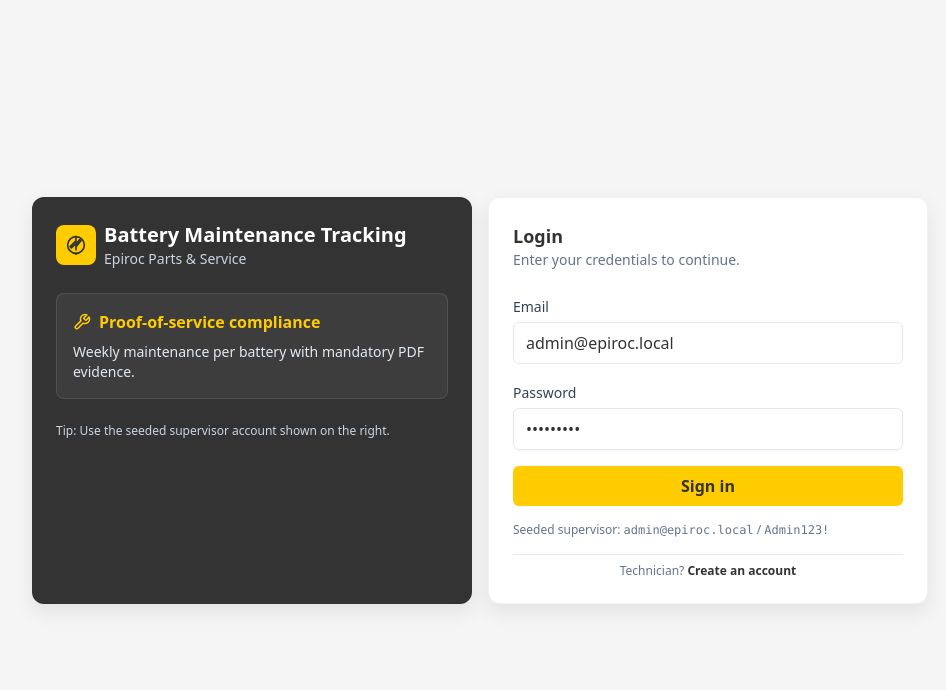
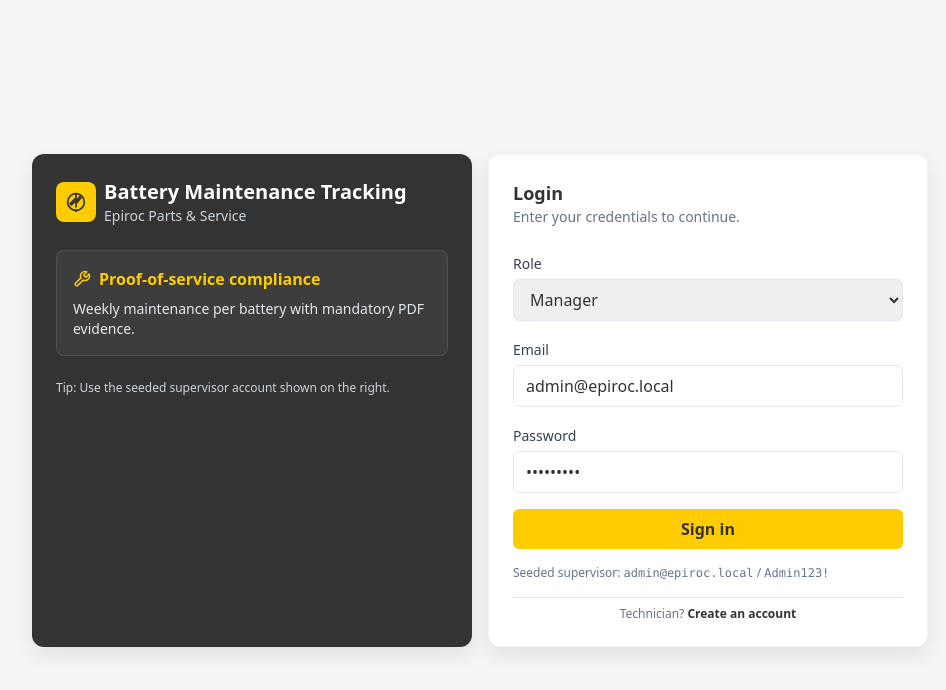
Before and after one commit to Mthembu21/Battery-Maintenance-frontend, a React app: page /login in a window 1280 px wide. Shown: the top 690 px of the page, without its empty margins (160-1106 px from the left). Built offline with nearby package versions, Linux system fonts and the light colour scheme; no server answers; the HTML template or start-up script is replaced by a standard one.

Commit message:
Update auth context and login flow

```diff
--- a/src/lib/AuthContext.jsx
+++ b/src/lib/AuthContext.jsx
@@ -17,8 +17,18 @@
       isTechnician: user?.role === 'Technician',
       isSupervisor: user?.role === 'Supervisor',
       isManager: user?.role === 'Manager',
-      async login(email, password) {
-        const res = await api.post('/auth/login', { email, password });
+      async login(email, password, role = 'technician', employeeId = '', code = '') {
+        let res;
+
+        if (role === 'technician') {
+          res = await api.post('/auth/technician/login', { name: email, employee_id: employeeId, password });
+        } else if (role === 'supervisor') {
+          res = await api.post('/auth/supervisor/login', { code, password });
+        } else {
+          // Fallback to email/password login for managers
+          res = await api.post('/auth/login', { email, password });
+        }
+
         storeAuth({ token: res.data.token, user: res.data.user });
         setToken(res.data.token);
         setUser(res.data.user);
--- a/src/pages/Login.jsx
+++ b/src/pages/Login.jsx
@@ -7,6 +7,9 @@
   const navigate = useNavigate();
   const [email, setEmail] = useState('admin@epiroc.local');
   const [password, setPassword] = useState('Admin123!');
+  const [employeeId, setEmployeeId] = useState('');
+  const [code, setCode] = useState('');
+  const [role, setRole] = useState('manager');
   const [busy, setBusy] = useState(false);
   const [error, setError] = useState('');
 
@@ -56,7 +59,7 @@
               setBusy(true);
               setError('');
               try {
-                await login(email, password);
+                await login(email, password, role, employeeId, code);
                 navigate('/');
               } catch (err) {
                 setError(err?.response?.data?.message ?? 'Login failed');
@@ -65,6 +68,20 @@
               }
             }}
           >
+            <div>
+              <label className="text-sm font-medium text-slate-700">Role</label>
+              <select
+                value={role}
+                onChange={(e) => setRole(e.target.value)}
+                className="mt-1 w-full rounded-md border border-slate-200 px-3 py-2 focus:outline-none focus:ring-2 focus:ring-epiroc-yellow"
+              >
+                <option value="manager">Manager</option>
+                <option value="technician">Technician</option>
+                <option value="supervisor">Supervisor</option>
+              </select>
+            </div>
+
+            {role === 'technician' && (
               <div>
                 <label className="text-sm font-medium text-slate-700">Email</label>
                 <input
@@ -75,6 +92,46 @@
                   required
                 />
               </div>
+            )}
+
+            {role === 'technician' && (
+              <div>
+                <label className="text-sm font-medium text-slate-700">Employee ID</label>
+                <input
+                  value={employeeId}
+                  onChange={(e) => setEmployeeId(e.target.value)}
+                  className="mt-1 w-full rounded-md border border-slate-200 px-3 py-2 focus:outline-none focus:ring-2 focus:ring-epiroc-yellow"
+                  type="text"
+                  required
+                />
+              </div>
+            )}
+
+            {role === 'supervisor' && (
+              <div>
+                <label className="text-sm font-medium text-slate-700">Supervisor Code</label>
+                <input
+                  value={code}
+                  onChange={(e) => setCode(e.target.value)}
+                  className="mt-1 w-full rounded-md border border-slate-200 px-3 py-2 focus:outline-none focus:ring-2 focus:ring-epiroc-yellow"
+                  type="text"
+                  required
+                />
+              </div>
+            )}
+
+            {(role === 'manager' || role === 'supervisor') && (
+              <div>
+                <label className="text-sm font-medium text-slate-700">Email</label>
+                <input
+                  value={email}
+                  onChange={(e) => setEmail(e.target.value)}
+                  className="mt-1 w-full rounded-md border border-slate-200 px-3 py-2 focus:outline-none focus:ring-2 focus:ring-epiroc-yellow"
+                  type="email"
+                  required
+                />
+              </div>
+            )}
 
             <div>
               <label className="text-sm font-medium text-slate-700">Password</label>
```
Lines whose indentation alone changed are shown as unchanged.
